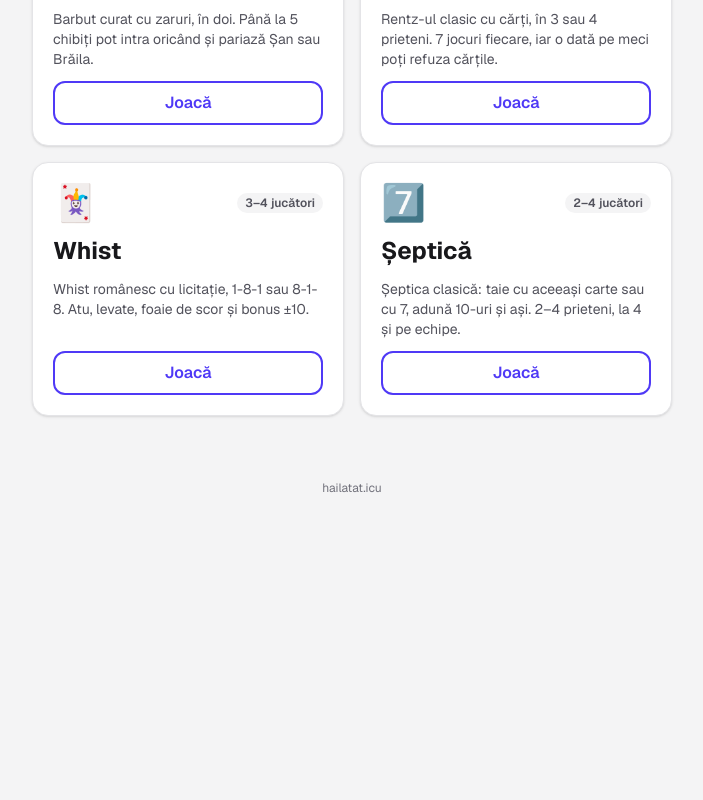
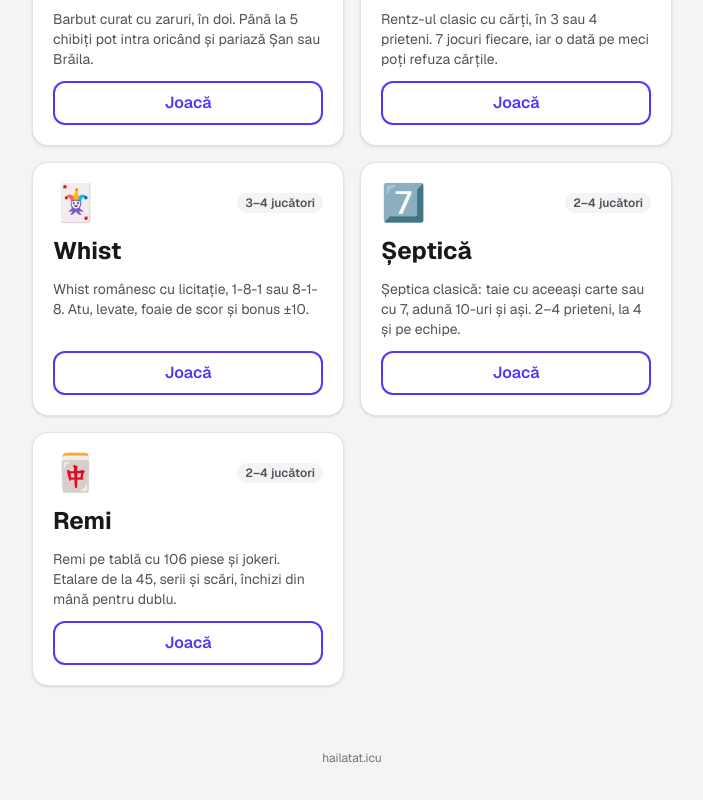
Before and after one commit to florin2495/hailataticu-hub, a Next.js app: page / in a window 1280 px wide. Shown: the part 908-1708 px from the top of the page, without its empty margins (288-991 px from the left). Before the commit the page ends 1484 px from the top, so only its background shows below. Built offline with nearby package versions, Linux system fonts and the light colour scheme.

Commit message:
feat: add Remi to the games hub

```diff
--- a/src/games.ts
+++ b/src/games.ts
@@ -77,6 +77,14 @@ export const games: Game[] = [
     emoji: "7️⃣",
     tag: "2–4 jucători",
   },
+  {
+    slug: "remi",
+    name: "Remi",
+    description: "Remi pe tablă cu 106 piese și jokeri. Etalare de la 45, serii și scări, închizi din mână pentru dublu.",
+    url: "https://remi.hailatat.icu",
+    emoji: "🀄",
+    tag: "2–4 jucători",
+  },
 ];
 
 /** Label + emoji for every slug that can appear in hub_feedback.game. */
```
Also changed, not shown: 1 other file (tests, documents, lock files or other folders).
